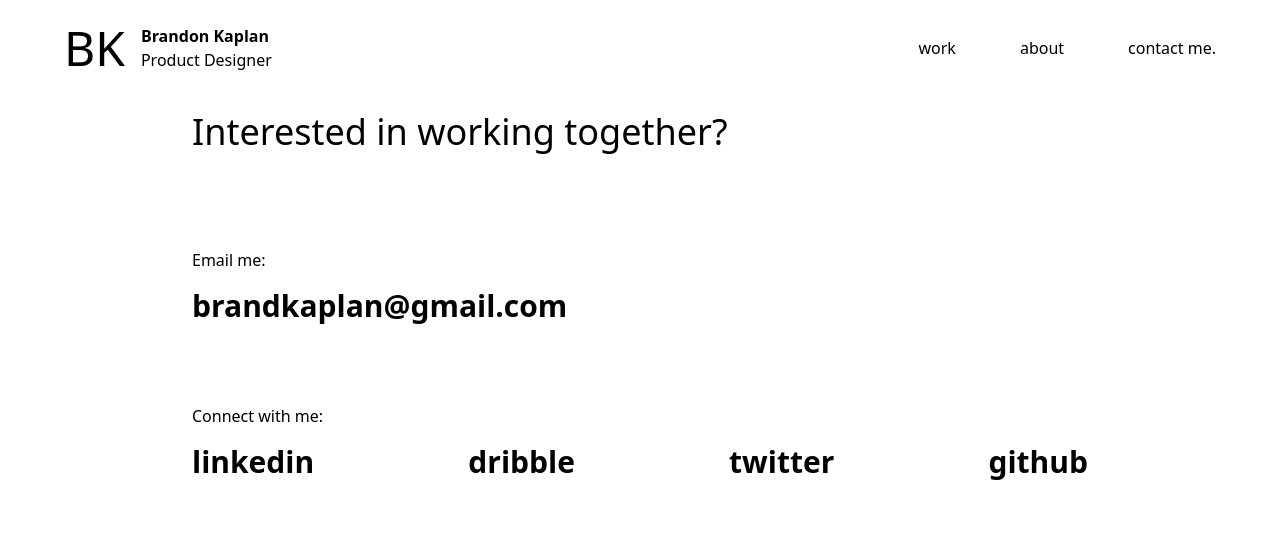
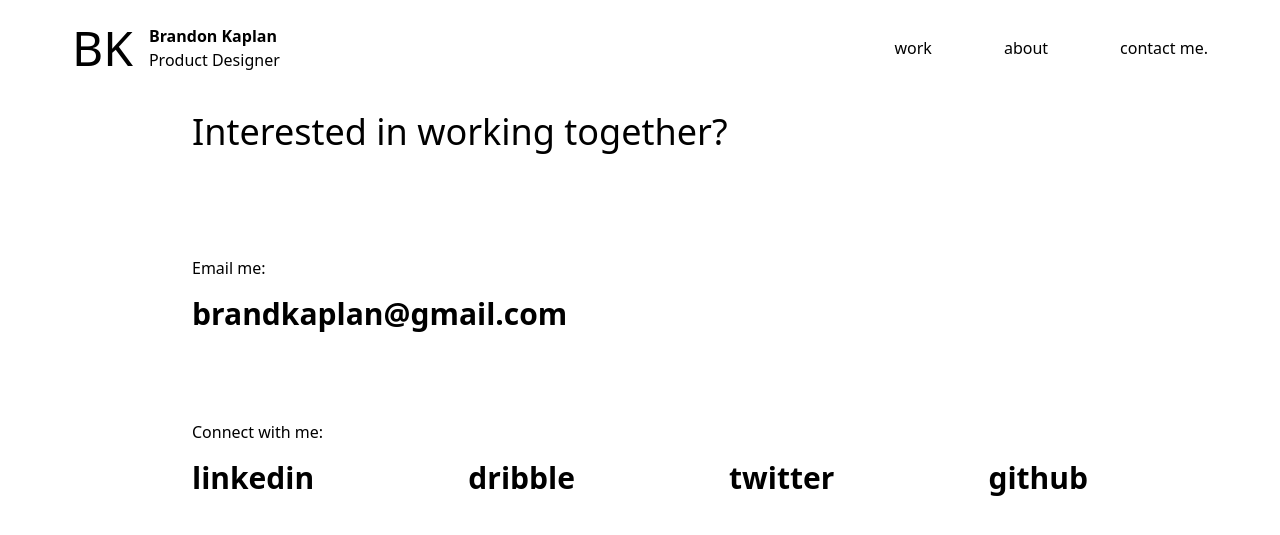
Before and after one commit to brandkap/brandkap.github.io, a Jekyll site: the page built from contact.html, in a window 1280 px wide. Shown: the top 535 px of the page. Built offline with Jekyll 4.4.1, drawn with Linux system fonts in a browser that asks for light colours.

Commit message:
Apply 72px spacing unit

```diff
--- a/_includes/header.html
+++ b/_includes/header.html
@@ -1,4 +1,4 @@
-<header class="flex justify-between px-16 py-6" role="banner">
+<header class="flex justify-between px-18 py-6" role="banner">
   <div class="flex">
     <a class="text-5xl" href="{{ "/" | relative_url }}">BK</a>
     <div class="flex flex-col ml-4">
@@ -7,7 +7,7 @@
     </div>
   </div>
 
-  <nav class="space-x-16 flex items-center">
+  <nav class="space-x-18 flex items-center">
     {%- for path in site.nav_pages -%}
       {%- assign nav_page = site.pages | where: "path", path | first -%}
       <a href="{{ nav_page.url | relative_url }}">{{ nav_page.title | downcase | escape }}</a>
--- a/_layouts/photo-right.html
+++ b/_layouts/photo-right.html
@@ -2,7 +2,7 @@
 layout: base
 ---
 
-<main aria-label="Content" class="grid grid-cols-1/5/1/5 grid-rows-1 gap-x-4 mx-16">
+<main aria-label="Content" class="grid grid-cols-1/5/1/5 grid-rows-1 gap-x-4 mx-18">
   <div></div>
   <div>
     {{ content }}
--- a/assets/styles.css
+++ b/assets/styles.css
@@ -523,16 +523,16 @@ video {
   margin-left: calc(3rem * calc(1 - var(--tw-space-x-reverse)));
 }
 
-.space-y-16 > :not([hidden]) ~ :not([hidden]) {
+.space-y-18 > :not([hidden]) ~ :not([hidden]) {
   --tw-space-y-reverse: 0;
-  margin-top: calc(4rem * calc(1 - var(--tw-space-y-reverse)));
-  margin-bottom: calc(4rem * var(--tw-space-y-reverse));
+  margin-top: calc(4.5rem * calc(1 - var(--tw-space-y-reverse)));
+  margin-bottom: calc(4.5rem * var(--tw-space-y-reverse));
 }
 
-.space-x-16 > :not([hidden]) ~ :not([hidden]) {
+.space-x-18 > :not([hidden]) ~ :not([hidden]) {
   --tw-space-x-reverse: 0;
-  margin-right: calc(4rem * var(--tw-space-x-reverse));
-  margin-left: calc(4rem * calc(1 - var(--tw-space-x-reverse)));
+  margin-right: calc(4.5rem * var(--tw-space-x-reverse));
+  margin-left: calc(4.5rem * calc(1 - var(--tw-space-x-reverse)));
 }
 
 .flex {
@@ -604,9 +604,9 @@ video {
   margin-bottom: 1.5rem;
 }
 
-.mx-16 {
-  margin-left: 4rem;
-  margin-right: 4rem;
+.mx-18 {
+  margin-left: 4.5rem;
+  margin-right: 4.5rem;
 }
 
 .mx-auto {
@@ -635,9 +635,9 @@ video {
   padding-bottom: 1.5rem;
 }
 
-.px-16 {
-  padding-left: 4rem;
-  padding-right: 4rem;
+.px-18 {
+  padding-left: 4.5rem;
+  padding-right: 4.5rem;
 }
 
 .sticky {
--- a/contact.html
+++ b/contact.html
@@ -3,7 +3,7 @@ title: Contact Me
 layout: default
 ---
 
-<div class="flex flex-col max-w-4xl mx-auto space-y-16">
+<div class="flex flex-col max-w-4xl mx-auto space-y-18">
   <p class="text-4xl">Interested in working together?</p>
 
   <div>
--- a/index.html
+++ b/index.html
@@ -4,8 +4,8 @@ scripts:
   - /assets/tracklist.js
 ---
 
-<div class="grid grid-cols-5/7 grid-rows-1 gap-x-4 mx-16">
-  <ul class="flex flex-col space-y-16">
+<div class="grid grid-cols-5/7 grid-rows-1 gap-x-4 mx-18">
+  <ul class="flex flex-col space-y-18">
     {%- for path in site.project_pages -%}
     {%- assign project_page = site.pages | where: "path", path | first -%}
       <li>
--- a/tailwind.config.js
+++ b/tailwind.config.js
@@ -12,6 +12,9 @@ module.exports = {
         "5/7": "5fr 7fr",
         "1/5/1/5": "1fr 5fr 1fr 5fr",
       },
+      spacing: {
+        18: "4.5rem",
+      },
     },
   },
   variants: {
```
